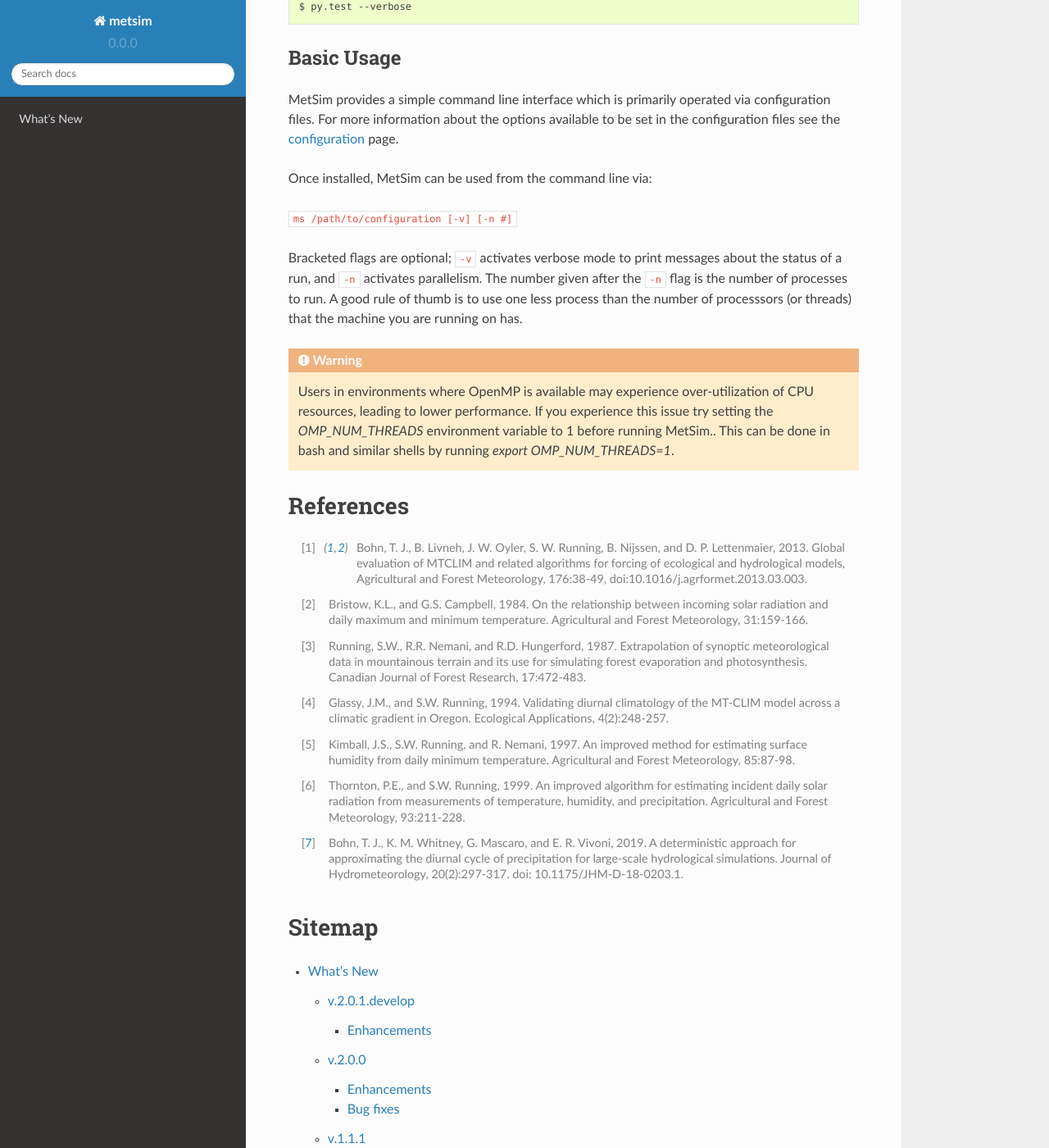
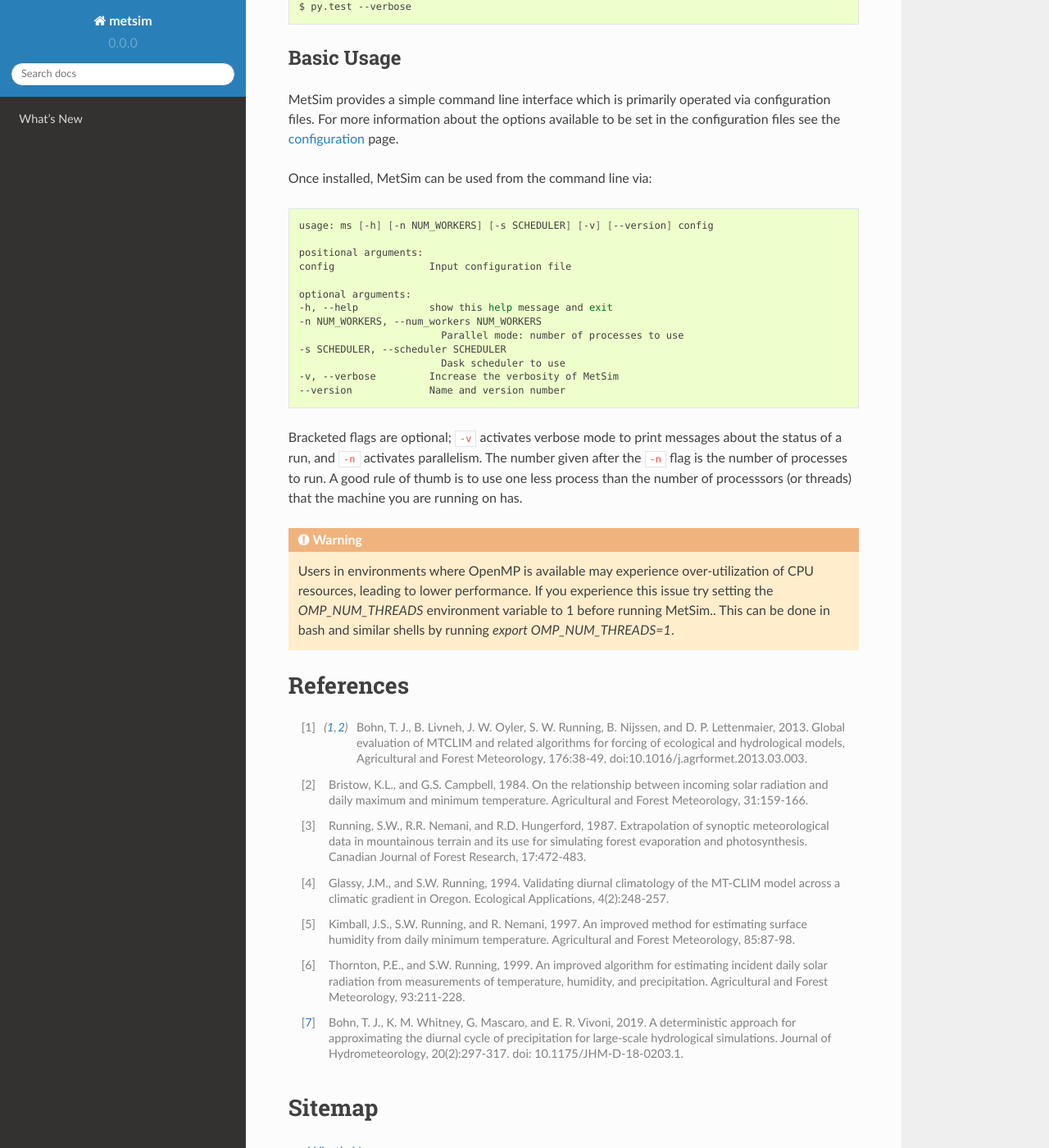
Before and after one commit to UW-Hydro/MetSim, a Sphinx documentation site: the page built from docs/index.rst, in a window 1280 px wide and 1400 px high, scrolled down 1986 px. Shown: the whole window at 82% size. Built offline with Sphinx 7.4.7 and the Read the Docs theme 2.0.0, drawn with Linux system fonts in a browser that asks for light colours; pages that are not in the unit, such as notebooks, are missing from menus; some of the changed text lies outside the part shown.

Commit message:
Documentation updates and help for version message

```diff
--- a/docs/index.rst
+++ b/docs/index.rst
@@ -105,7 +105,21 @@
 
 Once installed, MetSim can be used from the command line via:
 
-``ms /path/to/configuration [-v] [-n #]``
+.. code-block:: bash
+
+    usage: ms [-h] [-n NUM_WORKERS] [-s SCHEDULER] [-v] [--version] config
+
+    positional arguments:
+    config                Input configuration file
+
+    optional arguments:
+    -h, --help            show this help message and exit
+    -n NUM_WORKERS, --num_workers NUM_WORKERS
+                            Parallel mode: number of processes to use
+    -s SCHEDULER, --scheduler SCHEDULER
+                            Dask scheduler to use
+    -v, --verbose         Increase the verbosity of MetSim
+    --version             Name and version number
 
 Bracketed flags are optional; ``-v`` activates verbose mode to print messages
 about the status of a run, and ``-n`` activates parallelism.  The number given
```
Also changed, not shown: docs/whats-new.rst (+8 -0 lines), 1 other file.
